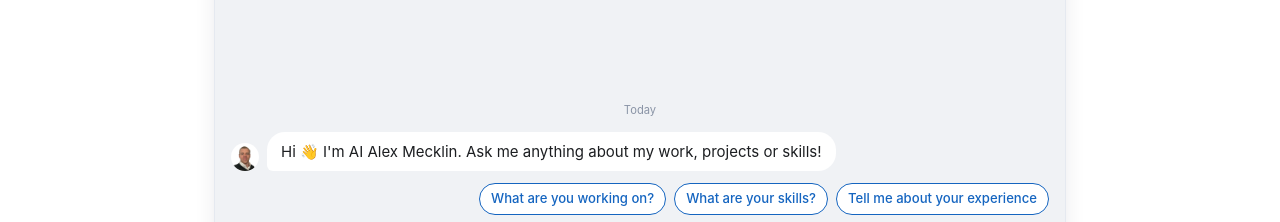
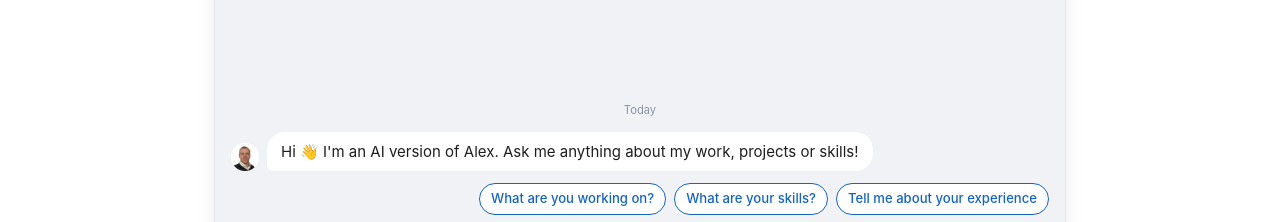
Before and after one commit to alex20m/website, a Next.js app: page / in a window 1280 px wide. Shown: the part 1000-1222 px from the top of the page. Built offline with nearby package versions, Linux system fonts and the light colour scheme; what @mui/material-nextjs would draw is missing.

Commit message:
Reword the chat greeting to sound more natural (#44)
Change the chat greeting from "I'm AI Alex Mecklin" to "I'm an AI version of Alex".

```diff
--- a/components/sections/Chat.tsx
+++ b/components/sections/Chat.tsx
@@ -19,7 +19,7 @@ const SUGGESTIONS = [
   'Tell me about your experience',
 ];
 
-const GREETING = "Hi 👋 I'm AI Alex Mecklin. Ask me anything about my work, projects or skills!";
+const GREETING = "Hi 👋 I'm an AI version of Alex. Ask me anything about my work, projects or skills!";
 
 interface ChatMessage {
   role: 'user' | 'assistant';
```
Also changed, not shown: 2 other files (tests, documents, lock files or other folders).
